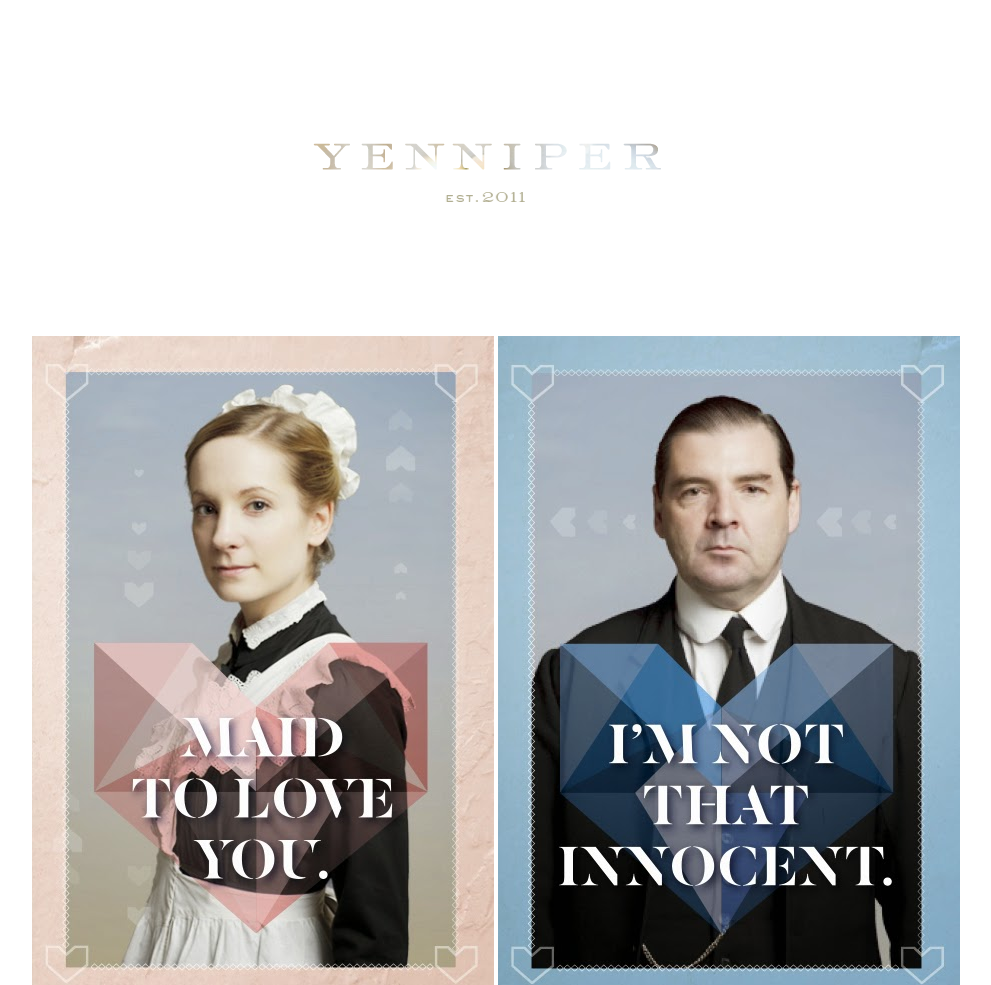
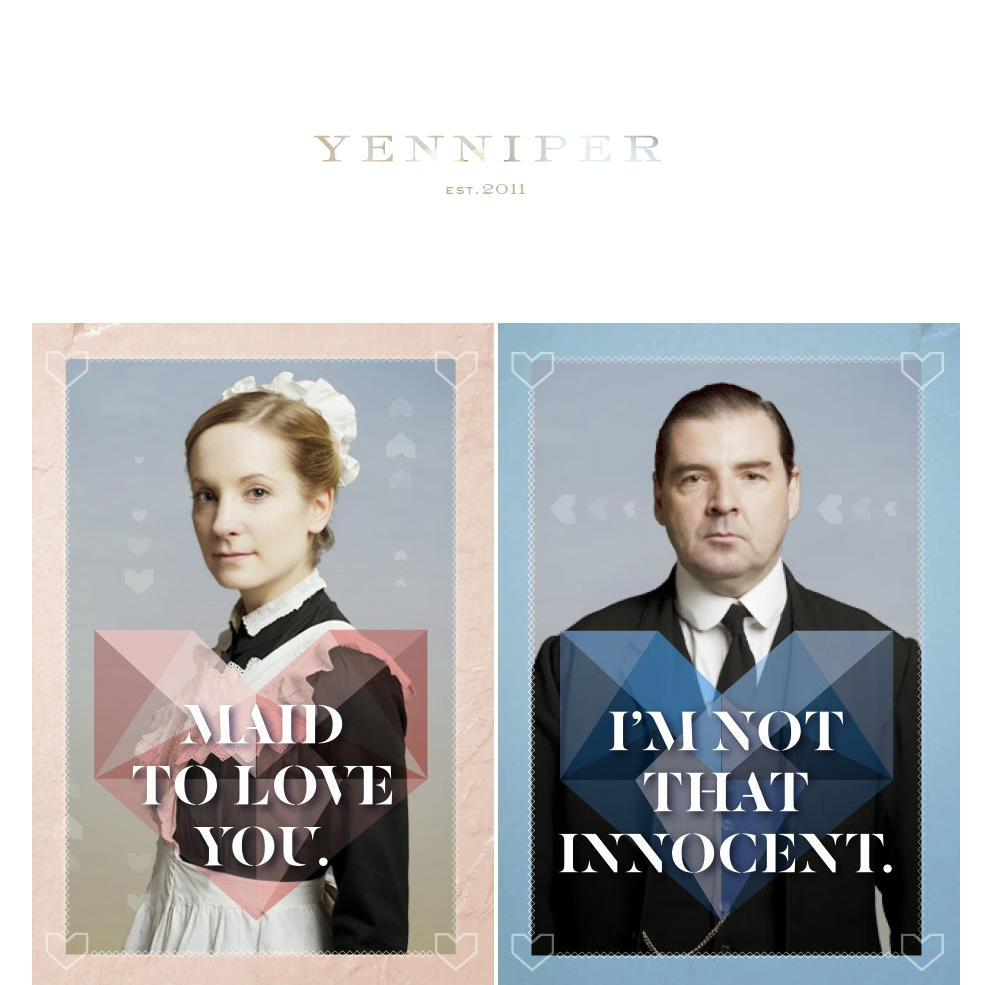
Before and after one commit to yenniper/yenniper.github.io, a plain HTML site: page valentines/index.html in a window 1280 px wide. Shown: the top 985 px of the page, without its empty margins (144-1135 px from the left). Drawn offline with Linux system fonts and the light colour scheme.

Commit message:
no message

```diff
--- a/valentines/index.html
+++ b/valentines/index.html
@@ -7,13 +7,13 @@
 			body{
 				text-align: center;
 				min-width: 810px;
+				margin: 0px;
 			}
 
 
 			.center {
 			display:block;
 			margin: 0px auto;
-			margin-bottom: 5px;
 		}
 			.thumb {
 			display:inline-block;
```
